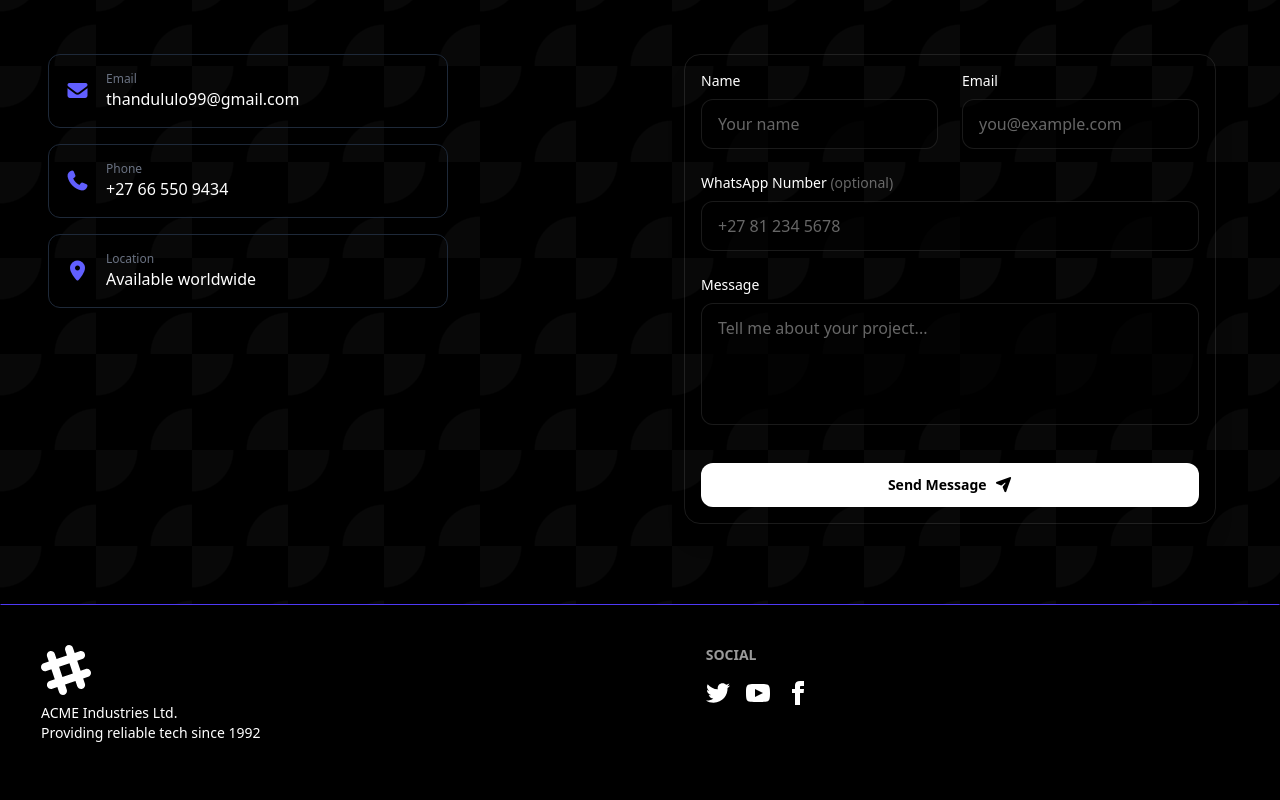
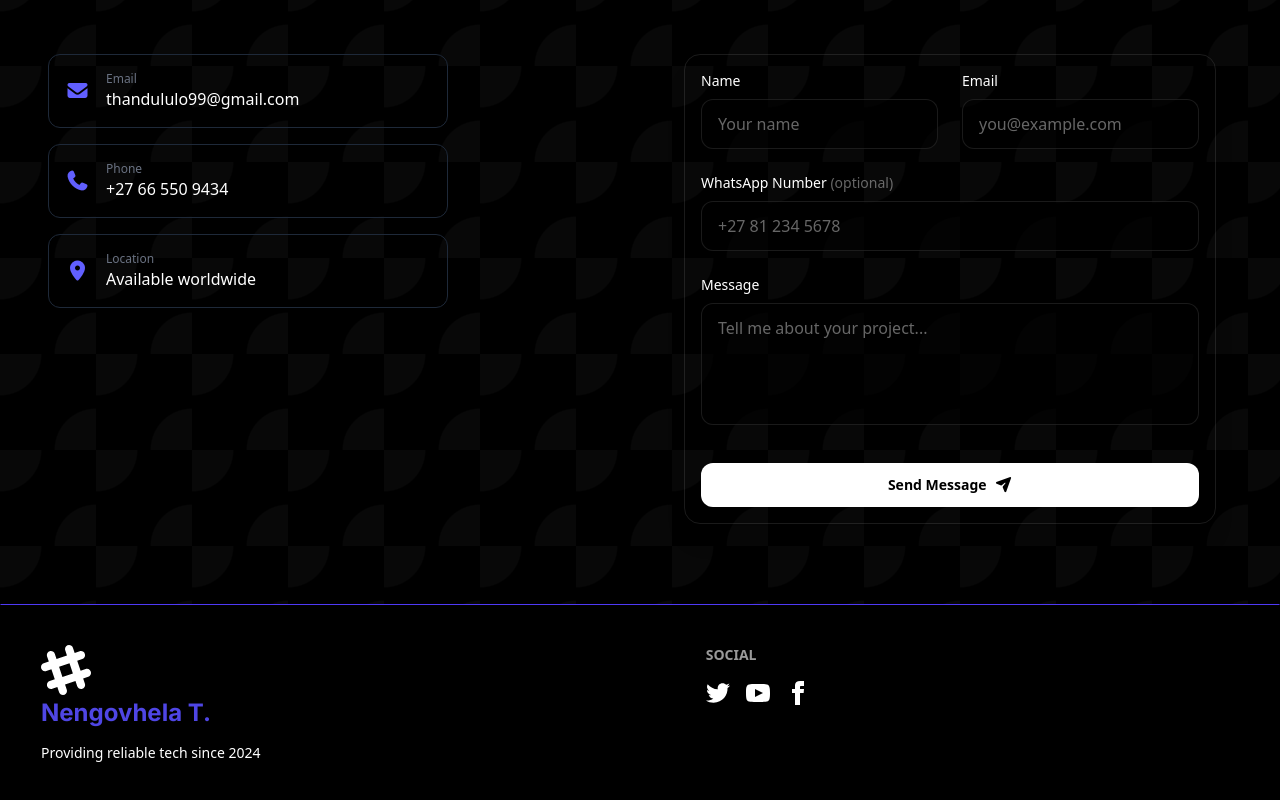
Before and after one commit to ThandululoNengovhela/my-portfolio, a Next.js app: page / in a window 1280 px wide. Shown: the part 2365-3165 px from the top of the page. Built offline with nearby package versions, Linux system fonts and the light colour scheme.

Commit message:
footer name animation

```diff
--- a/app/components/Footer.tsx
+++ b/app/components/Footer.tsx
@@ -17,11 +17,12 @@ const Footer = () => {
       className="fill-current">
       <path
         d="M22.672 15.226l-2.432.811.841 2.515c.33 1.019-.209 2.127-1.23 2.456-1.15.325-2.148-.321-2.463-1.226l-.84-2.518-5.013 1.677.84 2.517c.391 1.203-.434 2.542-1.831 2.542-.88 0-1.601-.564-1.86-1.314l-.842-2.516-2.431.809c-1.135.328-2.145-.317-2.463-1.229-.329-1.018.211-2.127 1.231-2.456l2.432-.809-1.621-4.823-2.432.808c-1.355.384-2.558-.59-2.558-1.839 0-.817.509-1.582 1.327-1.846l2.433-.809-.842-2.515c-.33-1.02.211-2.129 1.232-2.458 1.02-.329 2.13.209 2.461 1.229l.842 2.515 5.011-1.677-.839-2.517c-.403-1.238.484-2.553 1.843-2.553.819 0 1.585.509 1.85 1.326l.841 2.517 2.431-.81c1.02-.33 2.131.211 2.461 1.229.332 1.018-.21 2.126-1.23 2.456l-2.433.809 1.622 4.823 2.433-.809c1.242-.401 2.557.484 2.557 1.838 0 .819-.51 1.583-1.328 1.847m-8.992-6.428l-5.01 1.675 1.619 4.828 5.011-1.674-1.62-4.829z"></path>
+
     </svg>
     <p>
-      ACME Industries Ltd.
+      <h1 className="name">Nengovhela T.</h1>
       <br />
-      Providing reliable tech since 1992
+      Providing reliable tech since 2024
     </p>
   </aside>
   <nav>
--- a/app/globals.css
+++ b/app/globals.css
@@ -21,5 +21,54 @@ html {
 #contact {
   scroll-margin-top: 10px;
   scroll-padding-top: 80px;
+}
 
+.name {
+  font-family: 'Inter', sans-serif;
+  font-weight: 700;
+  font-size: 1.5rem;
+  color: #4F46E5;
 }
+
+.name:hover {
+  color: #4F46E5;
+  transition: color 0.3s ease;
+  animation: gradientShift 3s ease-in-out infinite, spin 2s linear infinite;
+}
+
+@keyframes gradientShift {
+  0% {
+    background: linear-gradient(45deg, #4F46E5, #EC4899);
+    -webkit-background-clip: text;
+    -webkit-text-fill-color: transparent;
+    background-clip: text;
+    transform: scale(1) rotate(0deg);
+  }
+  50% {
+    background: linear-gradient(135deg, #EC4899, #F59E0B, #4F46E5);
+    -webkit-background-clip: text;
+    -webkit-text-fill-color: transparent;
+    background-clip: text;
+    transform: scale(1.05) rotate(2deg);
+  }
+  100% {
+    background: linear-gradient(45deg, #4F46E5, #EC4899);
+    -webkit-background-clip: text;
+    -webkit-text-fill-color: transparent;
+    background-clip: text;
+    transform: scale(1) rotate(0deg);
+  }
+}
+
+@keyframes spin {
+  from {
+    transform: rotate(0deg);
+  }
+  to {
+    transform: rotate(360deg);
+  }
+}
+
+.fill-current {
+  fill: currentColor;
+}
```
